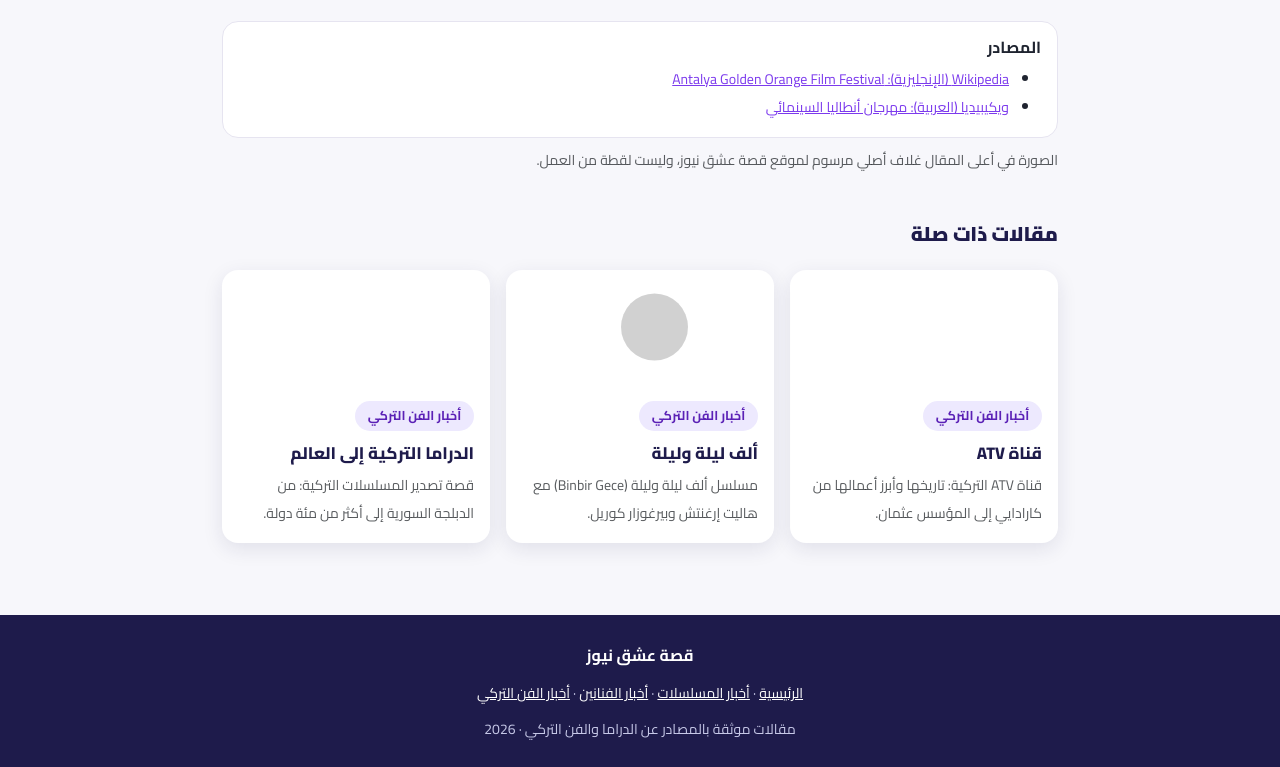
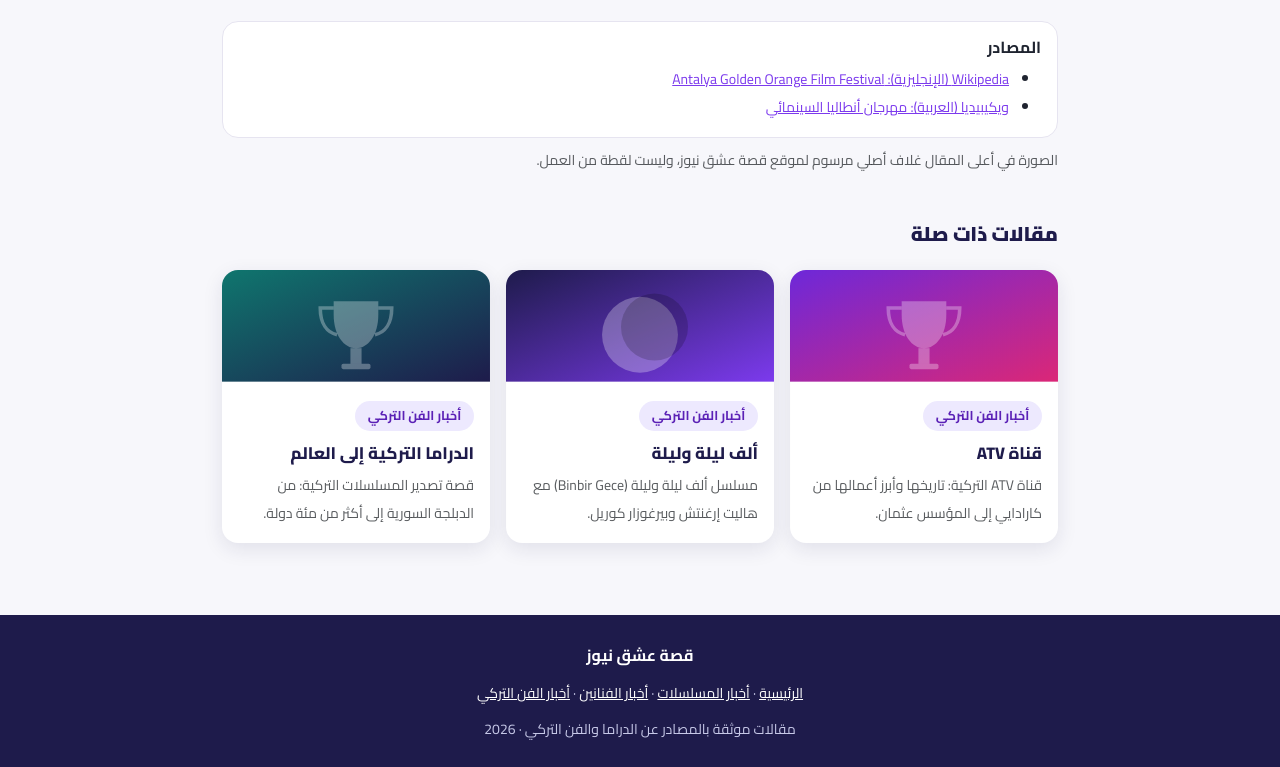
Before and after one commit to segavid/segavid.github.io, a plain HTML site: page t-antalya.html in a window 1280 px wide. Shown: the part 1511-2278 px from the top of the page. Drawn offline with nearby package versions, Linux system fonts and the light colour scheme.

Commit message:
Update t-antalya.html

```diff
--- a/t-antalya.html
+++ b/t-antalya.html
@@ -46,15 +46,15 @@ footer a{color:#fff}
 <div class="srcbox p-3 mt-4"><h2 class="h6 fw-bold">المصادر</h2><ul class="small mb-0"><li><a href="https://en.wikipedia.org/wiki/Antalya_Golden_Orange_Film_Festival" rel="nofollow noopener">Wikipedia (الإنجليزية): Antalya Golden Orange Film Festival</a></li><li><a href="https://ar.wikipedia.org/wiki/%D9%85%D9%87%D8%B1%D8%AC%D8%A7%D9%86_%D8%A3%D9%86%D8%B7%D8%A7%D9%84%D9%8A%D8%A7_%D8%A7%D9%84%D8%B3%D9%8A%D9%86%D9%85%D8%A7%D8%A6%D9%8A" rel="nofollow noopener">ويكيبيديا (العربية): مهرجان أنطاليا السينمائي</a></li></ul></div>
 <p class="small text-muted mt-2">الصورة في أعلى المقال غلاف أصلي مرسوم لموقع قصة عشق نيوز، وليست لقطة من العمل.</p>
 <h2 class="h5 mt-5 section-title">مقالات ذات صلة</h2><div class="row g-3 mt-1"><div class="col-md-6 col-lg-4"><a class="text-decoration-none" href="t-atv.html"><div class="card">
-<svg viewBox="0 0 1200 500" class="w-100" xmlns="http://www.w3.org/2000/svg" aria-hidden="true"><rect width="1200" height="500" fill="url(#gt-atv)"/><g fill="rgba(255,255,255,.30)"><path d="M500 140 h200 v60 c0 90 -45 150 -100 150 c-55 0 -100 -60 -100 -150 Z"/><path d="M500 170 h-60 c0 70 30 110 75 120 M700 170 h60 c0 70 -30 110 -75 120" stroke="rgba(255,255,255,.30)" stroke-width="16" fill="none"/><rect x="575" y="350" width="50" height="70"/><rect x="535" y="420" width="130" height="24" rx="8"/></g></svg>
+<svg viewBox="0 0 1200 500" class="w-100" xmlns="http://www.w3.org/2000/svg" aria-hidden="true"><defs><linearGradient id="ct-atv" x1="0" y1="0" x2="1" y2="1"><stop offset="0" stop-color="#6d28d9"/><stop offset="1" stop-color="#db2777"/></linearGradient></defs><rect width="1200" height="500" fill="url(#ct-atv)"/><g fill="rgba(255,255,255,.30)"><path d="M500 140 h200 v60 c0 90 -45 150 -100 150 c-55 0 -100 -60 -100 -150 Z"/><path d="M500 170 h-60 c0 70 30 110 75 120 M700 170 h60 c0 70 -30 110 -75 120" stroke="rgba(255,255,255,.30)" stroke-width="16" fill="none"/><rect x="575" y="350" width="50" height="70"/><rect x="535" y="420" width="130" height="24" rx="8"/></g></svg>
 <div class="card-body"><span class="tag mb-2">أخبار الفن التركي</span>
 <h3 class="card-title h6 mt-1">قناة ATV</h3>
 <p class="card-text small text-muted">قناة ATV التركية: تاريخها وأبرز أعمالها من كارادايي إلى المؤسس عثمان.</p></div></div></a></div><div class="col-md-6 col-lg-4"><a class="text-decoration-none" href="t-binbir.html"><div class="card">
-<svg viewBox="0 0 1200 500" class="w-100" xmlns="http://www.w3.org/2000/svg" aria-hidden="true"><rect width="1200" height="500" fill="url(#gt-binbir)"/><circle cx="600" cy="290" r="170" fill="rgba(255,255,255,.28)"/><circle cx="665" cy="255" r="150" fill="rgba(0,0,0,.18)"/></svg>
+<svg viewBox="0 0 1200 500" class="w-100" xmlns="http://www.w3.org/2000/svg" aria-hidden="true"><defs><linearGradient id="ct-binbir" x1="0" y1="0" x2="1" y2="1"><stop offset="0" stop-color="#1e1b4b"/><stop offset="1" stop-color="#7c3aed"/></linearGradient></defs><rect width="1200" height="500" fill="url(#ct-binbir)"/><circle cx="600" cy="290" r="170" fill="rgba(255,255,255,.28)"/><circle cx="665" cy="255" r="150" fill="rgba(0,0,0,.18)"/></svg>
 <div class="card-body"><span class="tag mb-2">أخبار الفن التركي</span>
 <h3 class="card-title h6 mt-1">ألف ليلة وليلة</h3>
 <p class="card-text small text-muted">مسلسل ألف ليلة وليلة (Binbir Gece) مع هاليت إرغنتش وبيرغوزار كوريل.</p></div></div></a></div><div class="col-md-6 col-lg-4"><a class="text-decoration-none" href="t-dizi-world.html"><div class="card">
-<svg viewBox="0 0 1200 500" class="w-100" xmlns="http://www.w3.org/2000/svg" aria-hidden="true"><rect width="1200" height="500" fill="url(#gt-dizi-world)"/><g fill="rgba(255,255,255,.30)"><path d="M500 140 h200 v60 c0 90 -45 150 -100 150 c-55 0 -100 -60 -100 -150 Z"/><path d="M500 170 h-60 c0 70 30 110 75 120 M700 170 h60 c0 70 -30 110 -75 120" stroke="rgba(255,255,255,.30)" stroke-width="16" fill="none"/><rect x="575" y="350" width="50" height="70"/><rect x="535" y="420" width="130" height="24" rx="8"/></g></svg>
+<svg viewBox="0 0 1200 500" class="w-100" xmlns="http://www.w3.org/2000/svg" aria-hidden="true"><defs><linearGradient id="ct-dizi-world" x1="0" y1="0" x2="1" y2="1"><stop offset="0" stop-color="#0f766e"/><stop offset="1" stop-color="#1e1b4b"/></linearGradient></defs><rect width="1200" height="500" fill="url(#ct-dizi-world)"/><g fill="rgba(255,255,255,.30)"><path d="M500 140 h200 v60 c0 90 -45 150 -100 150 c-55 0 -100 -60 -100 -150 Z"/><path d="M500 170 h-60 c0 70 30 110 75 120 M700 170 h60 c0 70 -30 110 -75 120" stroke="rgba(255,255,255,.30)" stroke-width="16" fill="none"/><rect x="575" y="350" width="50" height="70"/><rect x="535" y="420" width="130" height="24" rx="8"/></g></svg>
 <div class="card-body"><span class="tag mb-2">أخبار الفن التركي</span>
 <h3 class="card-title h6 mt-1">الدراما التركية إلى العالم</h3>
 <p class="card-text small text-muted">قصة تصدير المسلسلات التركية: من الدبلجة السورية إلى أكثر من مئة دولة.</p></div></div></a></div></div>
```
